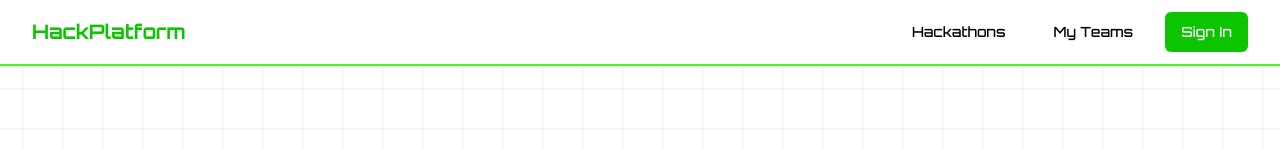
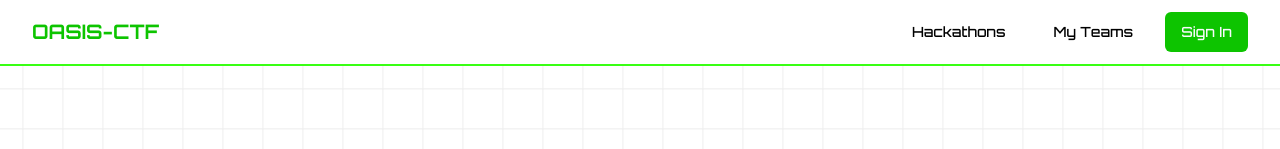
Before and after one commit to gehirudm/oasis-duothan, a Next.js app: page / in a window 1280 px wide. Shown: the top 149 px of the page. Built offline with nearby package versions, Linux system fonts and the light colour scheme; no server answers.

Commit message:
hackathon name changed

```diff
--- a/components/navbar.tsx
+++ b/components/navbar.tsx
@@ -16,7 +16,7 @@ export function Navbar() {
         <div className="flex justify-between h-16">
           <div className="flex items-center">
             <Link href="/" className="text-xl font-bold text-primary">
-              HackPlatform
+              OASIS-CTF
             </Link>
           </div>
 
```
